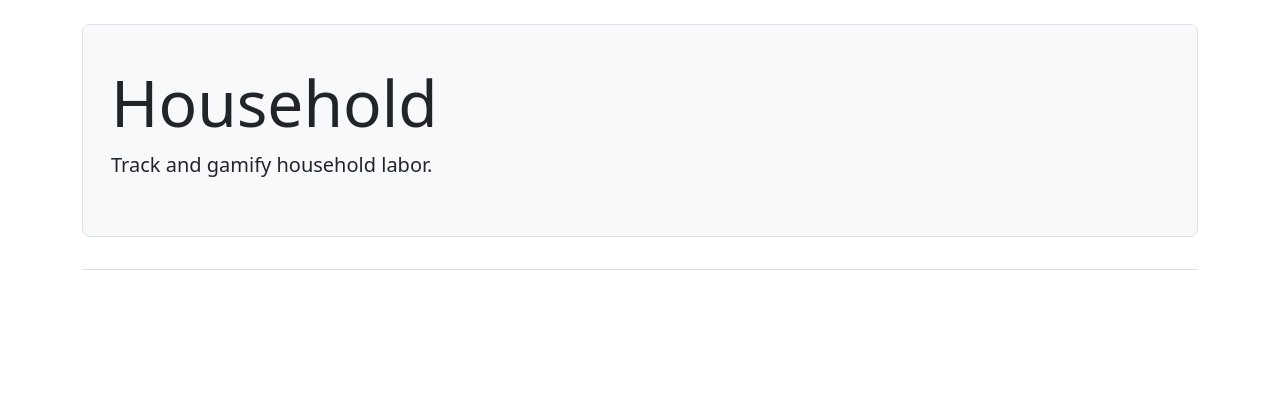
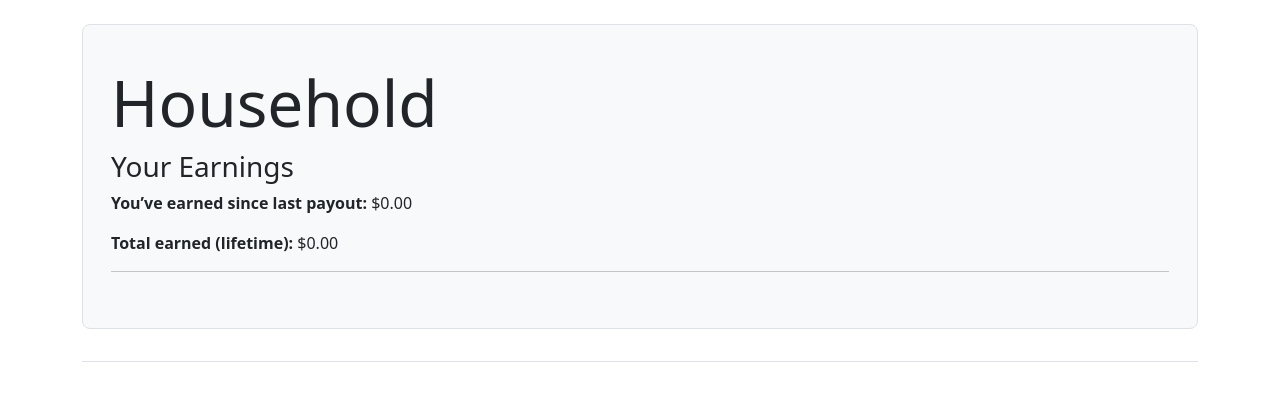
Before and after one commit to MustyMuffin/household_django, a Django app: page / in a window 1280 px wide. Shown: the part 58-459 px from the top of the page. Run offline with Django 5.2, Linux system fonts and the light colour scheme; the visitor is signed in with stand-in values (Sample User, id 1); data that the repository does not hold is empty; some libraries are stand-ins or nearby versions.

Commit message:
Added earned wages to user index page
 - Users can now see earned wages for both lifetime and since last payout on index page

New Todo
 - Show user earned by week, month, year

```diff
--- a/chores/models.py
+++ b/chores/models.py
@@ -1,3 +1,5 @@
+from decimal import Decimal
+
 from django.db import models
 from django.contrib.auth.models import User
 
@@ -25,8 +27,8 @@ class ChoreEntry(models.Model):
 class EarnedWage(models.Model):
     """For tracking the wages earned"""
     user = models.ForeignKey(User, on_delete=models.CASCADE)
-    earnedLifetime = models.DecimalField(max_digits=5, decimal_places=2, default=0.00)
-    earnedSincePayout = models.DecimalField(max_digits=5, decimal_places=2, default=0.00)
+    earnedLifetime = models.DecimalField(max_digits=5, decimal_places=2, default=Decimal('0.00'))
+    earnedSincePayout = models.DecimalField(max_digits=5, decimal_places=2, default=Decimal('0.00'))
 
     class Meta:
         verbose_name_plural = 'earned_wages'
--- a/household_main/templates/household_main/index.html
+++ b/household_main/templates/household_main/index.html
@@ -1,28 +1,28 @@
 {% extends 'household_main/base.html' %}
 
+{% load debug_tags %}
 {% block page_header %}
-
   {% if user.is_authenticated %}
     <div class="p-3 mb-4 bg-light border rounded-3">
       <div class="container-fluid py-4">
         <h1 class="display-3">Household</h1>
 
-          <p class="lead">Track and gamify household labor.</p>
-
+        <h3>Your Earnings</h3>
+          <p><strong>You’ve earned since last payout:</strong> ${{ wage_earned|default:"0.00"|floatformat:2 }}</p>
+          <p><strong>Total earned (lifetime):</strong> ${{ lifetime_earned|default:"0.00"|floatformat:2 }}</p>
+          <hr>
       </div>
     </div>
-
   {% else %}
 
     <div class="p-3 mb-4 bg-light border rounded-3">
       <div class="container-fluid py-4">
         <h1 class="display-3">Track household things</h1>
-
         <p class="lead">Automate your house labor</p>
-
         <a class="btn btn-primary btn-lg mt-1"
            href="{% url 'accounts:register' %}">Register &raquo;</a>
       </div>
     </div>
+
   {% endif %}
 {% endblock page_header %}
--- a/household_main/views.py
+++ b/household_main/views.py
@@ -1,14 +1,34 @@
+from decimal import Decimal
+
 from django.shortcuts import render, redirect
 from django.contrib.auth.decorators import login_required
+from django.contrib.auth.models import User
 from django.http import Http404
 
+from chores.models import EarnedWage
 from .models import Note, Entry
 from .forms import NoteForm, EntryForm
 
+from chores.models import EarnedWage
+from django.contrib.auth.decorators import login_required
 
+@login_required
 def index(request):
-    """The home page for Household."""
-    return render(request, 'household_main/index.html')
+    try:
+        earned = EarnedWage.objects.get(user=request.user)  # Grabs the current user's earnings record
+        wage_earned = earned.earnedSincePayout
+        lifetime_earned = earned.earnedLifetime
+    except EarnedWage.DoesNotExist:
+        # Handle the case where the user does not have an earned wage record yet
+        wage_earned = lifetime_earned = 0.00
+
+    context = {
+        'wage_earned': wage_earned,
+        'lifetime_earned': lifetime_earned,
+    }
+
+    return render(request, 'household_main/index.html', context)
+
 
 @login_required
 def notes(request):
```
Also changed, not shown: household_main/decimal_script.py (added, +11 -0 lines), household_main/templatetags/debug_tags.py (added, +7 -0 lines), household_main/templatetags/__init__.py (added). Lines whose indentation alone changed are shown as unchanged.
